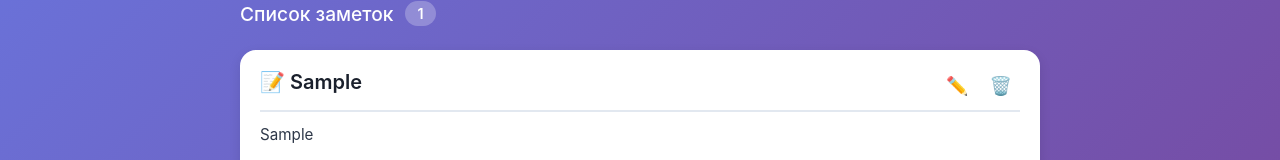
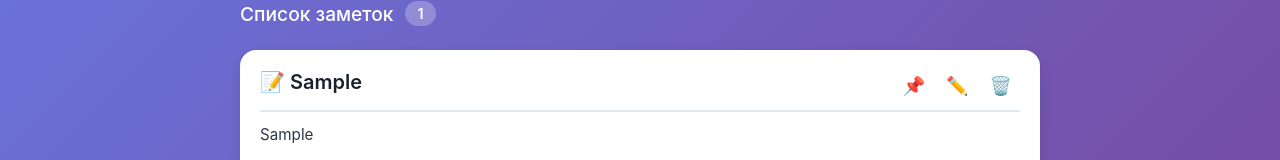
Before and after one commit to ilyar07/notes_site, a React (Vite) app in the folder notes_site/: page / in a window 1280 px wide. Both pictures are taken after typing "Sample", "Sample" into the empty fields and a click on the button "Добавить заметку". Shown: the part 535-695 px from the top of the page. Built offline with nearby package versions, Linux system fonts and the light colour scheme.

Commit message:
добавлена возможность пинить заметки

```diff
--- a/notes_site/src/App.jsx
+++ b/notes_site/src/App.jsx
@@ -30,7 +30,7 @@ function App() {
     const [checklists, setChecklists] = useLocalStorage('checklist_notes', []);
 
 
-    // ------------------------------------общие методы для создания и удаления заметок-----------------------
+    // ------------------------------------общие методы для создания, удаления заметок и закрепления заметок-----------------------
 
 
     //сбросить форму ввода
@@ -68,6 +68,20 @@ function App() {
         }
     }
 
+    //метод для кнопки закрепить заметку
+    const handleTogglePin = (id, noteType) => {
+        if (noteType === 'text') {
+            const updatedNotes = notes.map(note => note.id === id ? { ...note, pinned: !note.pinned } : note);
+            setNotes(updatedNotes);
+        } else {
+            const updatedChecklist = checklists.map(checklist => checklist.id === id ? {
+                ...checklist,
+                pinned: !checklist.pinned
+            } : checklist)
+            setChecklists(updatedChecklist);
+        }
+    }
+
 
     //------------------------------------методы для редактирования заметок--------------------------------------
 
@@ -90,7 +104,7 @@ function App() {
     }
 
     // метод для кнопки отменить редактирование заметки
-    const handleCanсelUpdate = () => {
+    const handleCancelUpdate = () => {
         resetForm();
     }
 
@@ -144,12 +158,19 @@ function App() {
     //-------------------------------------------фильтрация---------------------------------------------------------
 
 
-    // заметки отфлитрованые по содержанию строки search
+    // заметки отфлитрованые по содержанию строки search и по закрепу
     const getFilteredNotes = () => {
-        const allNotes = [...notes, ...checklists].sort((a, b) => b.id - a.id);
+        const allNotes = [...notes, ...checklists];
+        const validNotes = allNotes.filter(note => note !== null);
         const lowerSearch = search.toLowerCase();
 
-        return allNotes.filter(note => {
+        const sortedNotes = validNotes.sort((a, b) => {
+            if (a.pinned && !b.pinned) return -1;
+            if (!a.pinned && b.pinned) return 1;
+            return b.id - a.id;
+        });
+
+        return sortedNotes.filter(note => {
             if (note.type === 'text') {
                 return note.title?.toLowerCase().includes(lowerSearch) ||
                     note.text?.toLowerCase().includes(lowerSearch);
@@ -177,7 +198,7 @@ function App() {
                 type={type}
                 setType={setType}
                 onSubmit={handleSubmit}
-                onCancel={handleCanсelUpdate}
+                onCancel={handleCancelUpdate}
                 isEditing={!!editingId}
             />
             <hr className="divider" />
@@ -202,6 +223,7 @@ function App() {
                         onAddTask={handleAddTask}
                         onDeleteTask={handleDeleteTask}
                         onUpdateTask={handleUpdateTask}
+                        onTogglePin={handleTogglePin}
                     />
                 ))}
             </div>
--- a/notes_site/src/components/NoteCard.jsx
+++ b/notes_site/src/components/NoteCard.jsx
@@ -7,7 +7,8 @@ function NoteCard({ note, onEdit,
     onToggleTask,
     onAddTask,
     onDeleteTask,
-    onUpdateTask
+    onUpdateTask,
+    onTogglePin
     }) {
     const isChecklist = note.type === 'checklist';
 
@@ -17,12 +18,20 @@ function NoteCard({ note, onEdit,
             {/*заголовок*/}
             <div className="note-card__header">
                 <h3 className="note-card__title">
+                    {note.pinned && '📌 '}
                     {isChecklist ? '☑️ ' : '📝 '}
                     {note.title || 'Без заголовка'}
                 </h3>
 
-                {/*кнопки удалить и редактировать*/}
+                {/*кнопки удалить, редактировать и запинить*/}
                 <div className='note-card__actions'>
+                    <button
+                        onClick={() => onTogglePin(note.id, note.type)}
+                        className={`note-card__pin ${note.pinned ? 'note-card__pin--active' : ''}`}
+                        title={note.pinned ? 'Открепить' : 'Закрепить'}
+                    >
+                        📌
+                    </button>
                     <button
                         onClick={() => onEdit(note)}
                         className="note-card__edit"
--- a/notes_site/src/services/checklistCRUD.js
+++ b/notes_site/src/services/checklistCRUD.js
@@ -13,6 +13,7 @@ export const createChecklist = (title, items=[]) => {
         type: 'checklist',
         title: title,
         items: items,
+        pinned: false,
         createdAt: new Date().toLocaleString()
     }
 
--- a/notes_site/src/services/noteCRUD.js
+++ b/notes_site/src/services/noteCRUD.js
@@ -9,6 +9,7 @@ export const createNote = (title, text) => {
         type: 'text',
         title: title,
         text: text,
+        pinned: false,
         createdAt: new Date().toLocaleString()
     }
 
--- a/notes_site/src/styles/NoteCard.css
+++ b/notes_site/src/styles/NoteCard.css
@@ -92,3 +92,33 @@
         color: #4a5568;
         transform: scale(1.1);
     }
+
+.note-card__pin {
+    background: none;
+    border: none;
+    font-size: 18px;
+    cursor: pointer;
+    padding: 5px 8px;
+    border-radius: 8px;
+    transition: all 0.2s ease;
+    color: #718096;
+}
+
+    .note-card__pin:hover {
+        background: #e2e8f0;
+        transform: scale(1.1);
+    }
+
+.note-card__pin--active {
+    color: #e53e3e;
+    transform: rotate(-15deg);
+}
+
+    .note-card__pin--active:hover {
+        background: #fee2e2;
+        color: #e53e3e;
+    }
+
+.note-card--pinned {
+    border-left: 4px solid #e53e3e;
+}
```
